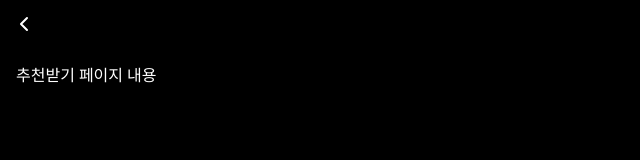
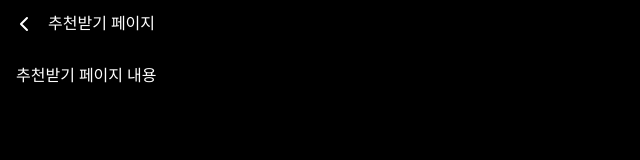
Before and after one commit to popup0221/antiplan, a Next.js app: page /recommend in a window 1280 px wide. Shown: the top 160 px of the page, without its empty margins (0-640 px from the left). Built offline with nearby package versions, Linux system fonts and the light colour scheme.

Commit message:
fix: 헤더 컨텍스트 코드 수정정

```diff
--- a/src/app/recommend/page.tsx
+++ b/src/app/recommend/page.tsx
@@ -4,12 +4,12 @@ import { useEffect } from "react";
 import { useHeader } from "@/components/layout/contexts/HeaderContext";
 
 export default function Recommend() {
-  // const { setHeaderContent } = useHeader();
+  const { setHeaderContent } = useHeader();
 
-  // useEffect(() => {
-  //   setHeaderContent(<span>추천받기 페이지</span>);
-  //   return () => setHeaderContent(null); // 언마운트 시 초기화
-  // }, [setHeaderContent]);
+  useEffect(() => {
+    setHeaderContent(<span>추천받기 페이지</span>);
+    return () => setHeaderContent(null); // 언마운트 시 초기화
+  }, [setHeaderContent]);
 
   return (
     <div>추천받기 페이지 내용</div>
--- a/src/components/layout/header.tsx
+++ b/src/components/layout/header.tsx
@@ -1,15 +1,14 @@
 'use client';
 
+import Image from 'next/image';
 import { useRouter, usePathname } from 'next/navigation';
 import { Button } from '@/components/ui/button';
-import Image from 'next/image';
-// import { useHeader } from './contexts/HeaderContext';
+import { useHeader } from './contexts/HeaderContext';
 
 export default function Header() {
-  // const header = useHeader();
   const router = useRouter();
-
   const pathname = usePathname();
+  const { headerContent } = useHeader();
 
   const handleBack = () => {
     if (window.history.length > 1) {
@@ -36,6 +35,7 @@ export default function Header() {
           />
         </Button>
       )}
+      {headerContent}
     </header>
   );
 }
```
Also changed, not shown: src/app/layout.tsx (+4 -4 lines).
